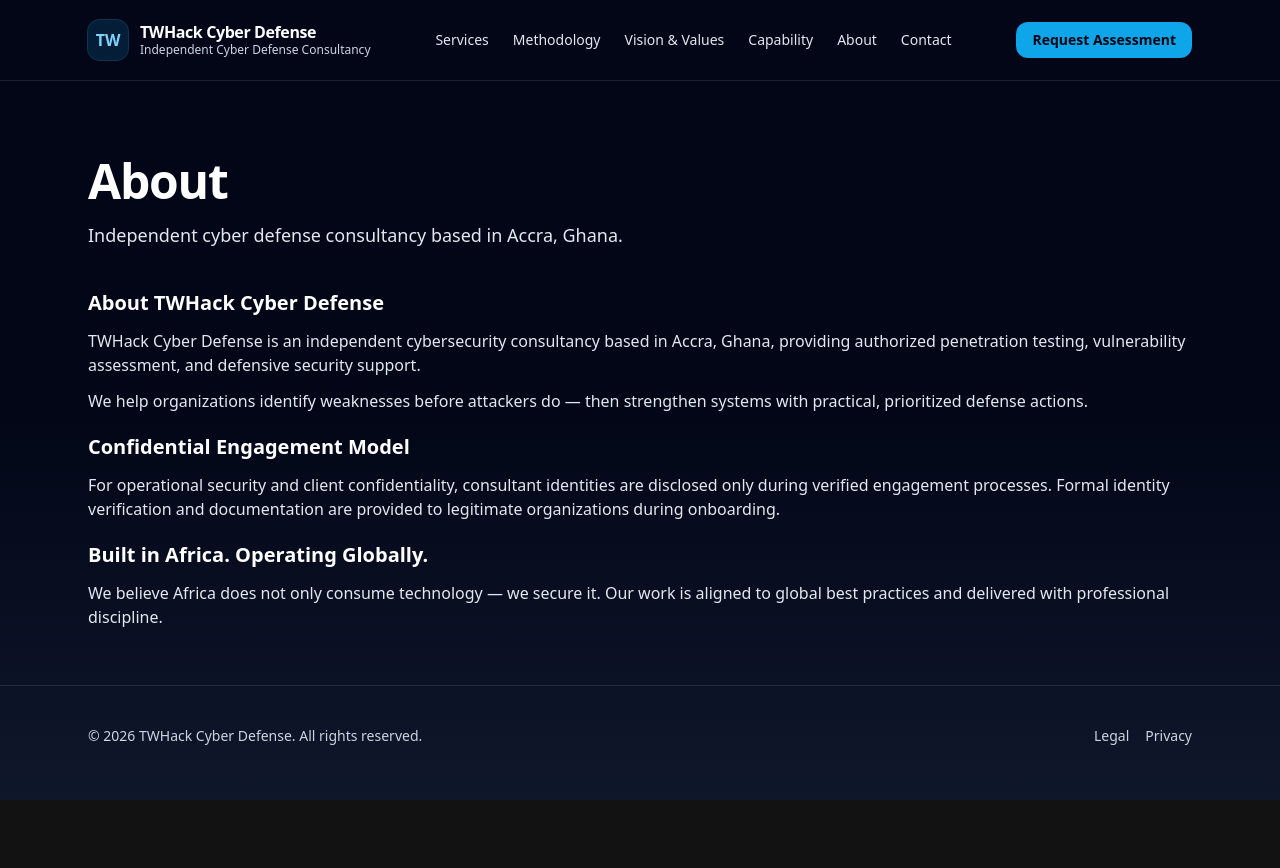
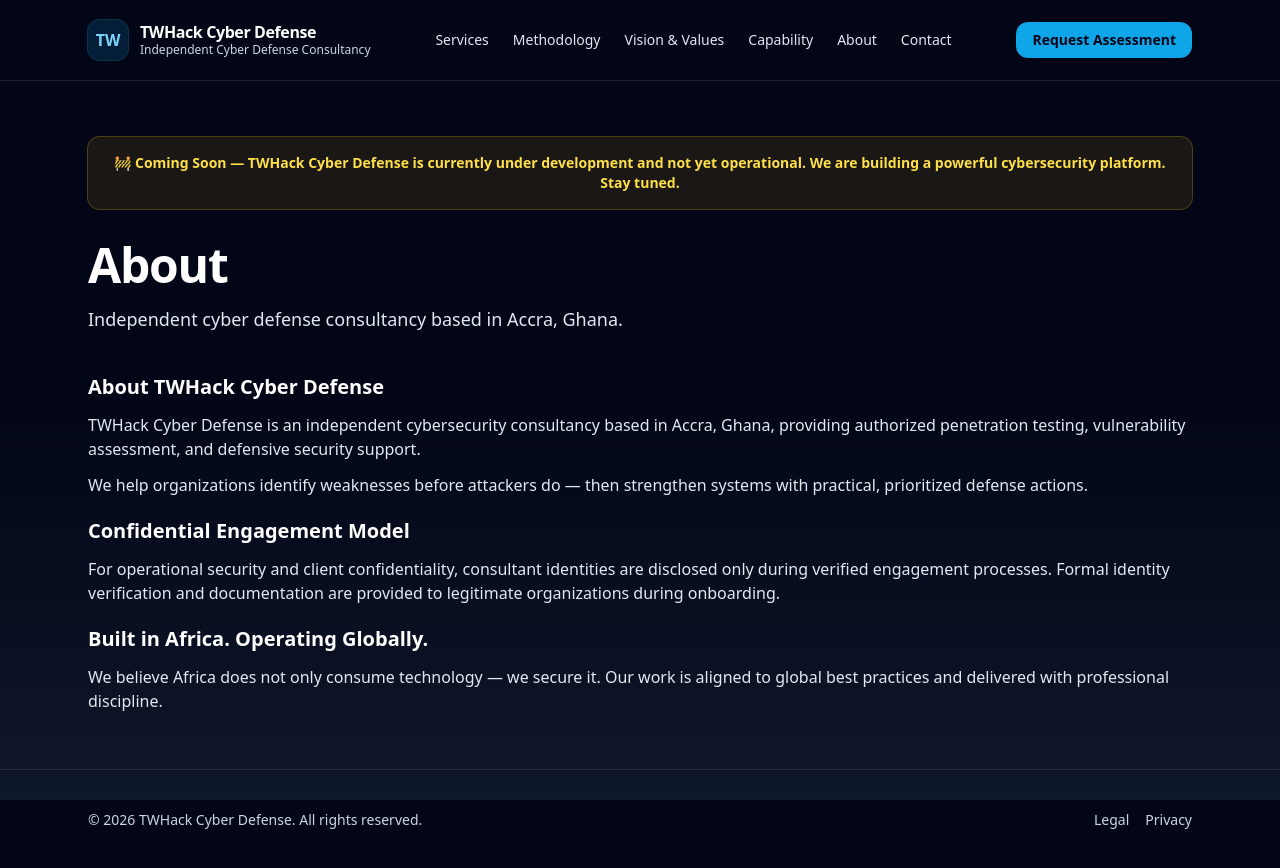
Before and after one commit to Thonywiredu/twhackglobal, a Next.js app: page /about in a window 1280 px wide. Before the commit the page ends 800 px from the top, so only its background shows below. Built offline with nearby package versions, Linux system fonts and the light colour scheme.

Commit message:
Update page.tsx

```diff
--- a/app/about/page.tsx
+++ b/app/about/page.tsx
@@ -6,6 +6,12 @@ export default function Page() {
   return (
     <main className="py-14 md:py-18">
       <Container>
+        <div className="mb-8 rounded-xl bg-yellow-500/10 ring-1 ring-yellow-400/30 p-4 text-center">
+  <p className="text-sm font-semibold text-yellow-300">
+    🚧 Coming Soon — TWHack Cyber Defense is currently under development and not yet operational.
+    We are building a powerful cybersecurity platform. Stay tuned.
+  </p>
+</div>
         <SectionTitle title="About" lead="Independent cyber defense consultancy based in Accra, Ghana." />
         <div className="mt-10 space-y-5 text-slate-200">
 <section className="space-y-3">
```
